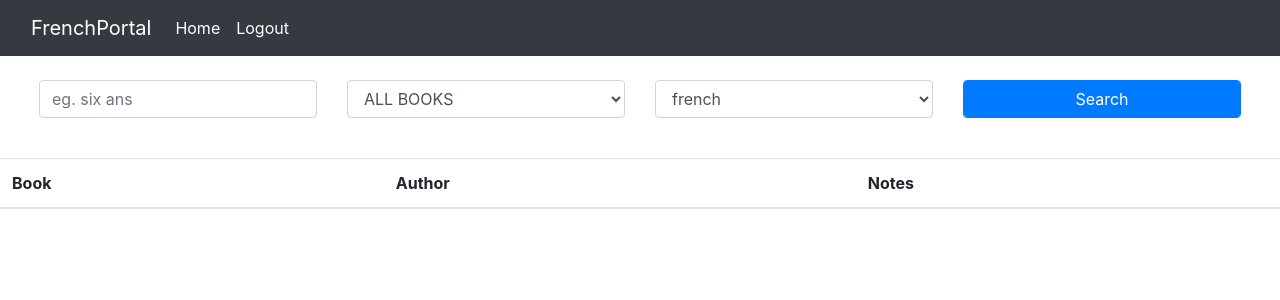
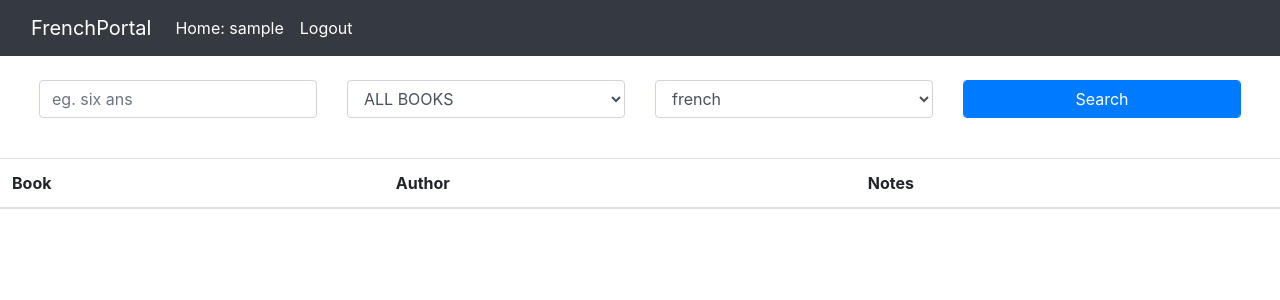
Before and after one commit to katechengudu/lepetitprince-live, a Django app: page / in a window 1280 px wide. Shown: the top 300 px of the page. Run offline with Django 3.2, Linux system fonts and the light colour scheme; the visitor is signed in with stand-in values (Sample User, id 1); data that the repository does not hold is empty; some libraries are stand-ins or nearby versions.

Commit message:
before building vocabulary book

```diff
--- a/templates/original_text/base.html
+++ b/templates/original_text/base.html
@@ -31,7 +31,7 @@
             </li>
         {% else %}
             <li class="nav-item">
-                <a class="nav-link active" aria-current="page" href="{% url 'original_text:book' %}">Home</a>
+                <a class="nav-link active" aria-current="page" href="{% url 'original_text:book' %}">Home: {{ user.username }}</a>
             </li>
             <li class="nav-item">
                 <a class="nav-link active" aria-current="page" href="{% url 'users:logout' %}">Logout</a>
```
